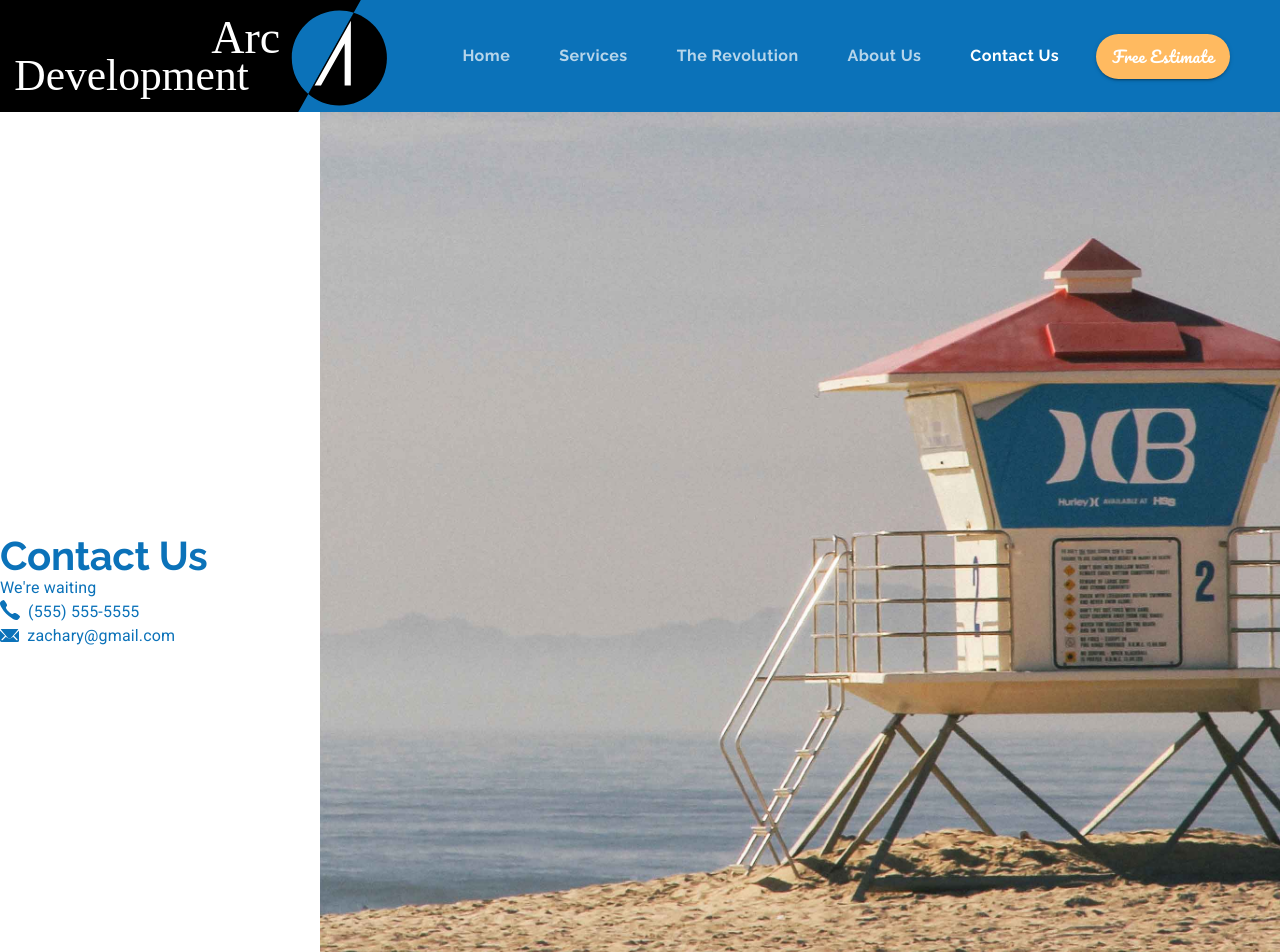
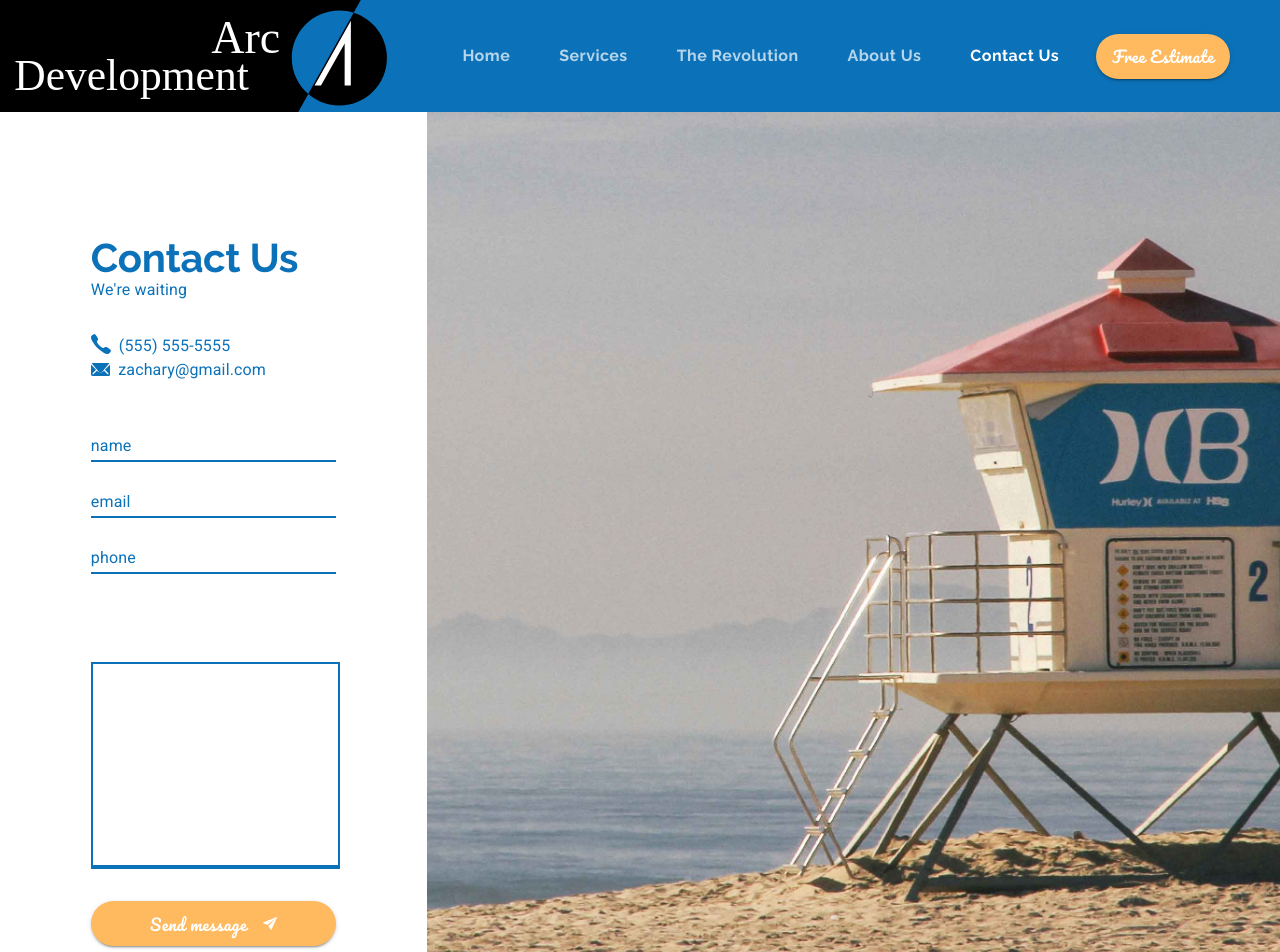
Before and after one commit to wrzchwc/software-company-practice, a React (Create React App) app: page /contact in a window 1280 px wide. Shown: the top 952 px of the page. Built offline with nearby package versions, Linux system fonts and the light colour scheme.

Commit message:
Contact page design

```diff
--- a/src/components/Contact.js
+++ b/src/components/Contact.js
@@ -1,9 +1,10 @@
-import React from 'react';
+import React, {useState} from 'react';
 import {Link} from 'react-router-dom';
 import {Button, Grid, makeStyles, useTheme, TextField, Typography} from '@material-ui/core';
 import background from "../assets/background.jpg";
 import phoneIcon from "../assets/phone.svg";
 import emailIcon from "../assets/email.svg";
+import airplane from "../assets/send.svg";
 
 const useStyles = makeStyles(theme => ({
     background: {
@@ -11,7 +12,8 @@ const useStyles = makeStyles(theme => ({
         backgroundPosition: "center",
         backgroundSize: "cover",
         backgroundRepeat: "no - repeat",
-        height: "60em"
+        height: "60em",
+        paddingDown: "10em"
     },
     contactInfo: {
         color: theme.palette.common.blue,
@@ -20,21 +22,44 @@ const useStyles = makeStyles(theme => ({
     icon: {
         marginRight: ".5em",
         verticalAlign: "bottom"
+    },
+    message: {
+        border: `2px solid ${theme.palette.common.blue}`,
+        borderRadius: "5",
+        marginTop: "5em"
+    },
+    sendButton: {
+        ...theme.typography.estimate,
+        backgroundColor: theme.palette.common.orange,
+        borderRadius: 50,
+        fontSize: "1rem",
+        height: 45,
+        width: 245,
+        "&:hover": {
+            backgroundColor: theme.palette.secondary.light
+        }
     }
 }));
 
 export const Contact = () => {
     const classes = useStyles();
     const theme = useTheme();
+    const [name, setName] = useState('');
+    const [email, setEmail] = useState('');
+    const [phone, setPhone] = useState('');
+    const [message, setMessage] = useState('');
 
     return (
         <Grid container direction={"row"}>
-            <Grid item container direction={"column"} lg={3} justify={"center"}>
+            <Grid item container direction={"column"} lg={4} xl={3} justify={"center"} alignItems={"center"}>
+                <Grid item>
+                    <Grid container direction={"column"}>
                         <Grid item>
                             <Typography variant={"h2"} style={{lineHeight: 1}}>Contact Us</Typography>
-                    <Typography variant={"body1"} style={{color: theme.palette.common.blue}}>We're waiting</Typography>
+                            <Typography variant={"body1"} style={{color: theme.palette.common.blue}}>We're
+                                waiting</Typography>
                         </Grid>
-                <Grid item container>
+                        <Grid item container style={{marginTop: "2em"}}>
                             <Grid item>
                                 <img src={phoneIcon} alt="phone" className={classes.icon}/>
                             </Grid>
@@ -44,7 +69,7 @@ export const Contact = () => {
                                 </Typography>
                             </Grid>
                         </Grid>
-                <Grid item container>
+                        <Grid item container style={{marginBottom: "2em"}}>
                             <Grid item>
                                 <img src={emailIcon} alt="envelope" className={classes.icon}/>
                             </Grid>
@@ -54,9 +79,65 @@ export const Contact = () => {
                                 </Typography>
                             </Grid>
                         </Grid>
-
+                        <Grid item container direction={"column"} style={{maxWidth: "20em"}}>
+                            <Grid item style={{marginBottom: "0.5em"}}>
+                                <TextField
+                                    label={"name"}
+                                    id={"name"}
+                                    value={name}
+                                    fullWidth
+                                    onChange={event => {
+                                        setName(event.target.value)
+                                    }}
+                                />
                             </Grid>
-            <Grid item container className={classes.background} lg={9}/>
+                            <Grid item style={{marginBottom: "0.5em"}}>
+                                <TextField
+                                    label={"email"}
+                                    id={"email"}
+                                    value={email}
+                                    fullWidth
+                                    onChange={event => {
+                                        setEmail(event.target.value)
+                                    }}
+                                />
+                            </Grid>
+                            <Grid item style={{marginBottom: "0.5em"}}>
+                                <TextField
+                                    label={"phone"}
+                                    id={"phone"}
+                                    value={phone}
+                                    fullWidth
+                                    onChange={event => {
+                                        setPhone(event.target.value)
+                                    }}
+                                />
+                            </Grid>
+                        </Grid>
+                        <Grid item style={{maxWidth: "20em"}}>
+                            <TextField
+                                inputProps={{disableUnderline: true}}
+                                value={message}
+                                className={classes.message}
+                                fullWidth
+                                id={"message"}
+                                multiline
+                                rows={10}
+                                onChange={event => {
+                                    setMessage(event.target.value)
+                                }}
+                            />
+                        </Grid>
+                        <Grid item container justify={"center"} style={{marginTop: "2em"}}>
+                            <Button variant={"contained"} className={classes.sendButton}>
+                                Send message
+                                <img src={airplane} alt="paper airplane" style={{marginLeft: "1em"}}/>
+                            </Button>
+                        </Grid>
+                    </Grid>
+                </Grid>
+            </Grid>
+            <Grid item container className={classes.background} lg={8} xl={9}/>
         </Grid>
     );
 }
--- a/src/components/ui/Theme.js
+++ b/src/components/ui/Theme.js
@@ -1,4 +1,5 @@
 import {createMuiTheme} from "@material-ui/core/styles";
+
 const arcBlue = "#0b72b9";
 const arcOrange = "#ffba60";
 
@@ -16,7 +17,7 @@ export default createMuiTheme({
         }
     },
     typography: {
-        tab:{
+        tab: {
             fontFamily: "Raleway",
             fontSize: "1rem",
             fontWeight: 700,
@@ -35,5 +36,27 @@ export default createMuiTheme({
             color: arcBlue,
             lineHeight: 1.5
         }
+    },
+    overrides: {
+        MuiInputLabel: {
+            root: {
+                color: arcBlue,
+                fontSize: "1rem"
+            }
+        },
+        MuiInput: {
+            root: {
+                color: "grey",
+                fontWeight: 300
+            },
+            underline: {
+                "&:before": {
+                    borderBottom: `2px solid ${arcBlue}`
+                },
+                "&hover:not($disabled):not($focused):not($error):before": {
+                    borderBottom: `2px solid ${arcBlue}`
+                }
+            }
+        }
     }
 });
```
Lines whose indentation alone changed are shown as unchanged.
